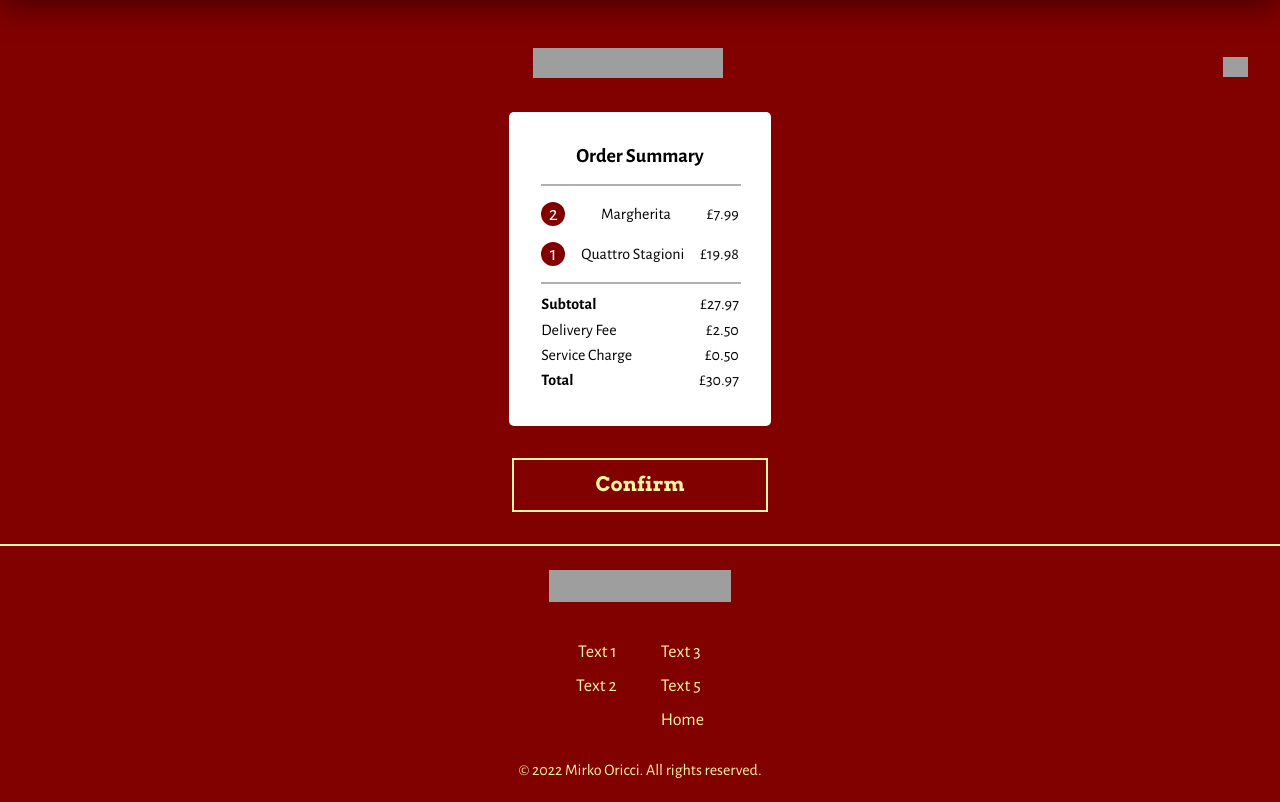
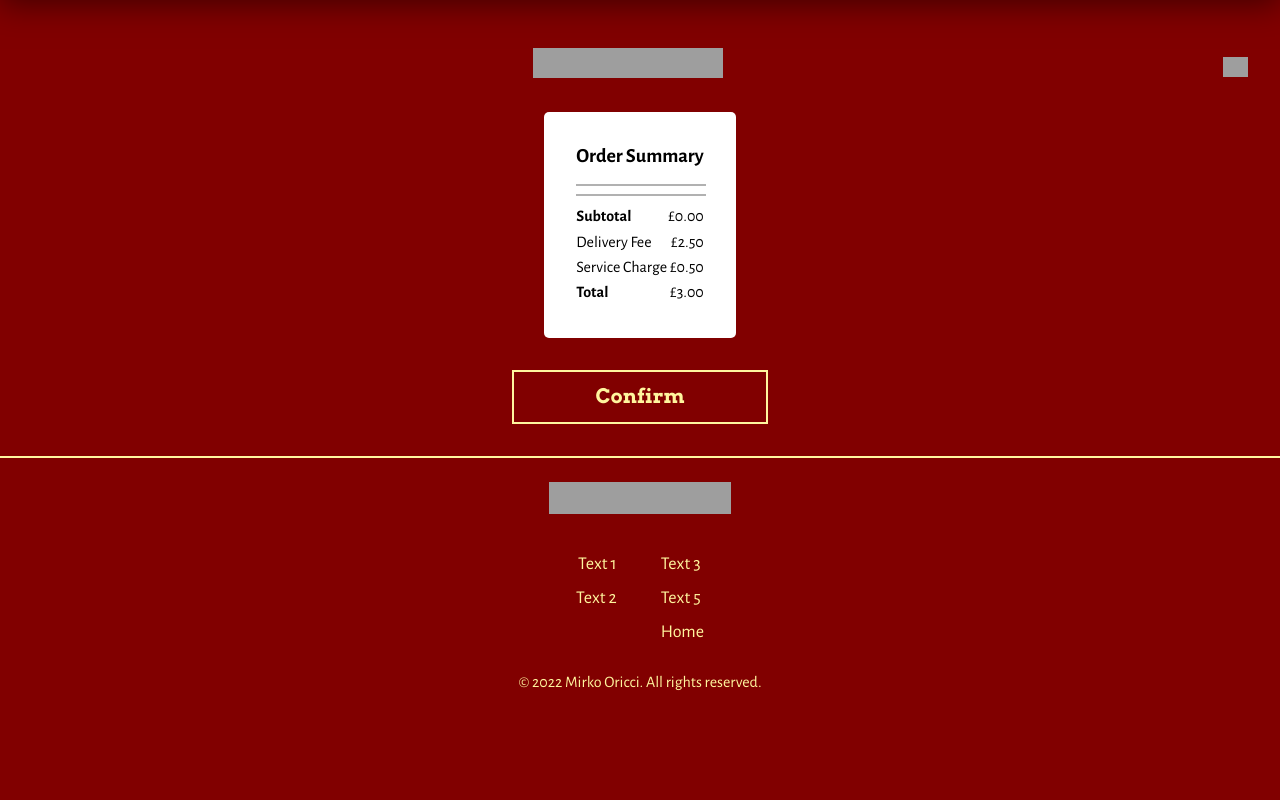
Before and after one commit to Techoplite/Doe-s-Pizza, a Next.js app: page /checkout in a window 1280 px wide. Built offline with nearby package versions, Linux system fonts and the light colour scheme; grey boxes are pictures that could not be loaded; a web font is replaced by a local one.

Commit message:
Add order summary logic

```diff
--- a/pages/components/OrderController.tsx
+++ b/pages/components/OrderController.tsx
@@ -17,7 +17,10 @@ export default function OrderController(props: {
         break
       case 'increase':
         setQuantity((prevQuantity) => prevQuantity + 1)
-        dispatch(addItem(props.title))
+        dispatch(addItem({
+          title: props.title,
+          price: parseFloat(props.price)
+        }))
         break
     }
   }
--- a/pages/components/OrderItem.tsx
+++ b/pages/components/OrderItem.tsx
@@ -9,10 +9,12 @@ export default function OrderItem(props: {
 
 }) {
   return (
-    <div className={styles['container']}>
-      <div className={styles['quantity']}>{props.quantity}</div>
-      <div className={styles['item-info']}>{props.name}</div>
-      <div className={styles['item-info']}>£{props.price}</div>
+    <div className={styles['wrapper']}>
+      <div className={styles['container']}>
+        <div className={styles['quantity']}>{props.quantity}</div>
+        <div className={styles['item-info']}>{props.name}</div>
+      </div>
+      <div className={styles['item-info']}>£{props.price.toFixed(2)}</div>
     </div>
   )
 }
--- a/pages/components/OrderSummary.tsx
+++ b/pages/components/OrderSummary.tsx
@@ -1,31 +1,54 @@
 import React from 'react'
 import styles from "../../styles/OrderSummary.module.scss";
+import { useAppSelector } from '../redux/hooks';
 import OrderItem from './OrderItem';
 
 
 export default function OrderSummary() {
+  const items = useAppSelector(state => state.order.items)
+  const getSubtotal = () => {
+    let subtotal = 0
+    items.map(item => {
+      subtotal += item.price * item.quantity
+    })
+    return subtotal
+  }
+  const deliveryFee = 2.50
+  const serviceCharge = 0.50
+  const getTotal = () => {
+    return getSubtotal() + deliveryFee + serviceCharge
+  }
   return (
     <div className={styles['container']}>
       <h1 className={styles['h1']}>Order Summary</h1>
       <hr className={styles['hr']} />
-      <OrderItem quantity={2} name="Margherita" price={7.99} />
-      <OrderItem quantity={1} name="Quattro Stagioni" price={19.98} />
+      <ul className={styles['ul']}>
+        {items.map(item => {
+          return <li key={item.title} className={styles['li']}>
+            <OrderItem
+              quantity={item.quantity}
+              name={item.title}
+              price={item.price * item.quantity}
+            />
+          </li>
+        })}
+      </ul>
       <hr className={styles['hr']} />
       <div className={styles['price-summary-entry']}>
         <h2 className={styles['h2']}>Subtotal</h2>
-        <p className={styles['p']}>£27.97</p>
+        <p className={styles['p']}>£{getSubtotal().toFixed(2)}</p>
       </div>
       <div className={styles['price-summary-entry']}>
         <h2 className={styles['p']}>Delivery Fee</h2>
-        <p className={styles['p']}>£2.50</p>
+        <p className={styles['p']}>£{deliveryFee.toFixed(2)}</p>
       </div>
       <div className={styles['price-summary-entry']}>
         <h2 className={styles['p']}>Service Charge</h2>
-        <p className={styles['p']}>£0.50</p>
+        <p className={styles['p']}>£{serviceCharge.toFixed(2)}</p>
       </div>
       <div className={styles['price-summary-entry']}>
         <h2 className={styles['h2']}>Total</h2>
-        <p className={styles['p']}>£30.97</p>
+        <p className={styles['p']}>£{getTotal().toFixed(2)}</p>
       </div>
     </div>
   )
--- a/pages/redux/order/orderSlice.ts
+++ b/pages/redux/order/orderSlice.ts
@@ -4,6 +4,7 @@ import type { RootState } from "../store";
 interface OrderItem {
   title: string;
   quantity: number;
+  price: number
 }
 
 export interface OrderState {
@@ -16,19 +17,20 @@ export const orderSlice = createSlice({
   name: "order",
   initialState,
   reducers: {
-    addItem: (state, action: PayloadAction<string>) => {
+    addItem: (state, action: PayloadAction<{title: string, price: number}>) => {
       if (state.items.length === 0) {
         // If the array of items is empty initialize the array only with the item from payload
         state.items = [
           {
-            title: action.payload,
+            title: action.payload.title,
             quantity: 1,
+            price: action.payload.price
           },
         ];
       } else {
         let exists = false;
         state.items.map((item) => {
-          if (item.title === action.payload) {
+          if (item.title === action.payload.title) {
             // If the item is already in the array increase quantity
             item.quantity += 1;
             exists = true;
@@ -39,8 +41,9 @@ export const orderSlice = createSlice({
           (state.items = [
             ...state.items,
             {
-              title: action.payload,
+              title: action.payload.title,
               quantity: 1,
+              price: action.payload.price
             },
           ]);
       }
--- a/styles/OrderItem.module.scss
+++ b/styles/OrderItem.module.scss
@@ -1,5 +1,13 @@
 @import "globals.scss";
 .container {
+    margin: 0;
+    display: flex;
+    flex-direction: row;
+    align-items: center;
+    justify-content: space-between;
+}
+
+.wrapper {
     margin: 1rem 0;
     display: flex;
     flex-direction: row;
--- a/styles/OrderSummary.module.scss
+++ b/styles/OrderSummary.module.scss
@@ -45,3 +45,10 @@
     text-align: right;
     margin: 0.2rem 0;
 }
+
+.li,
+.ul {
+    list-style: none;
+    margin: 0;
+    padding: 0;
+}
```
